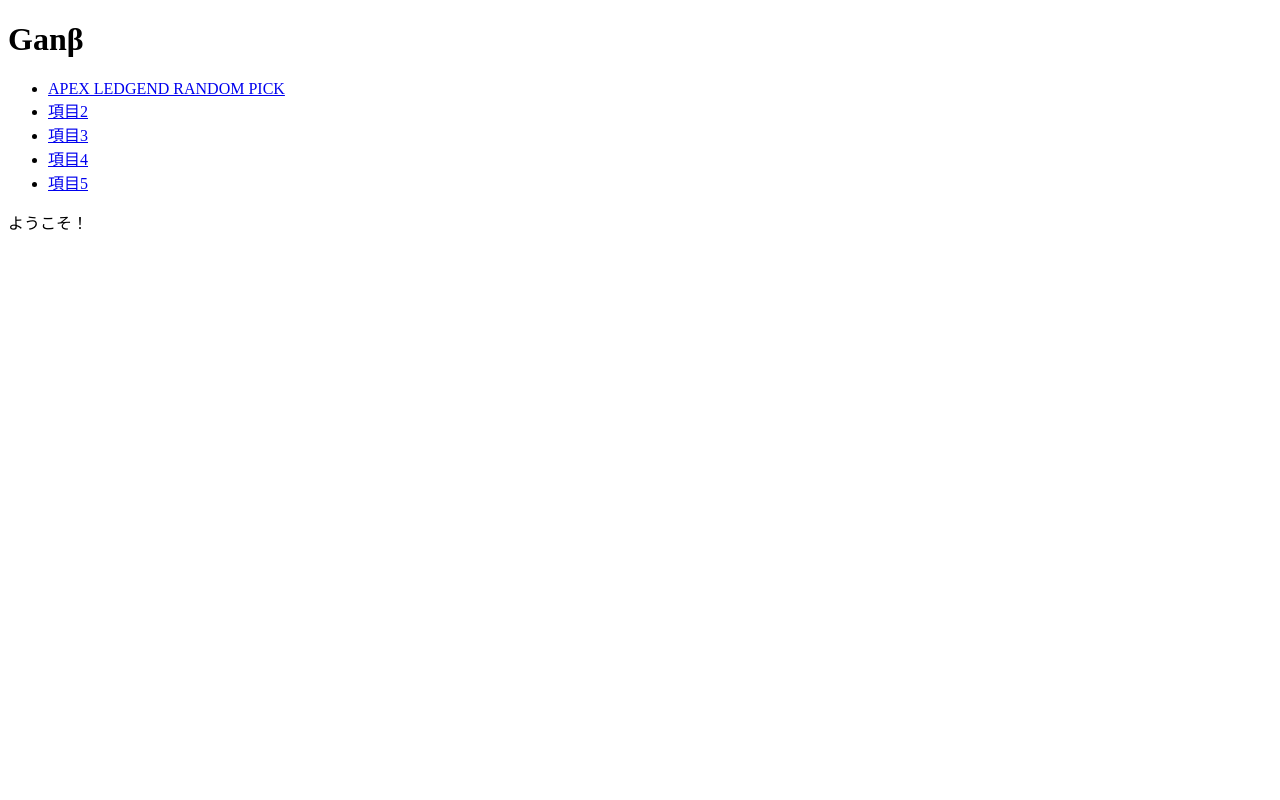
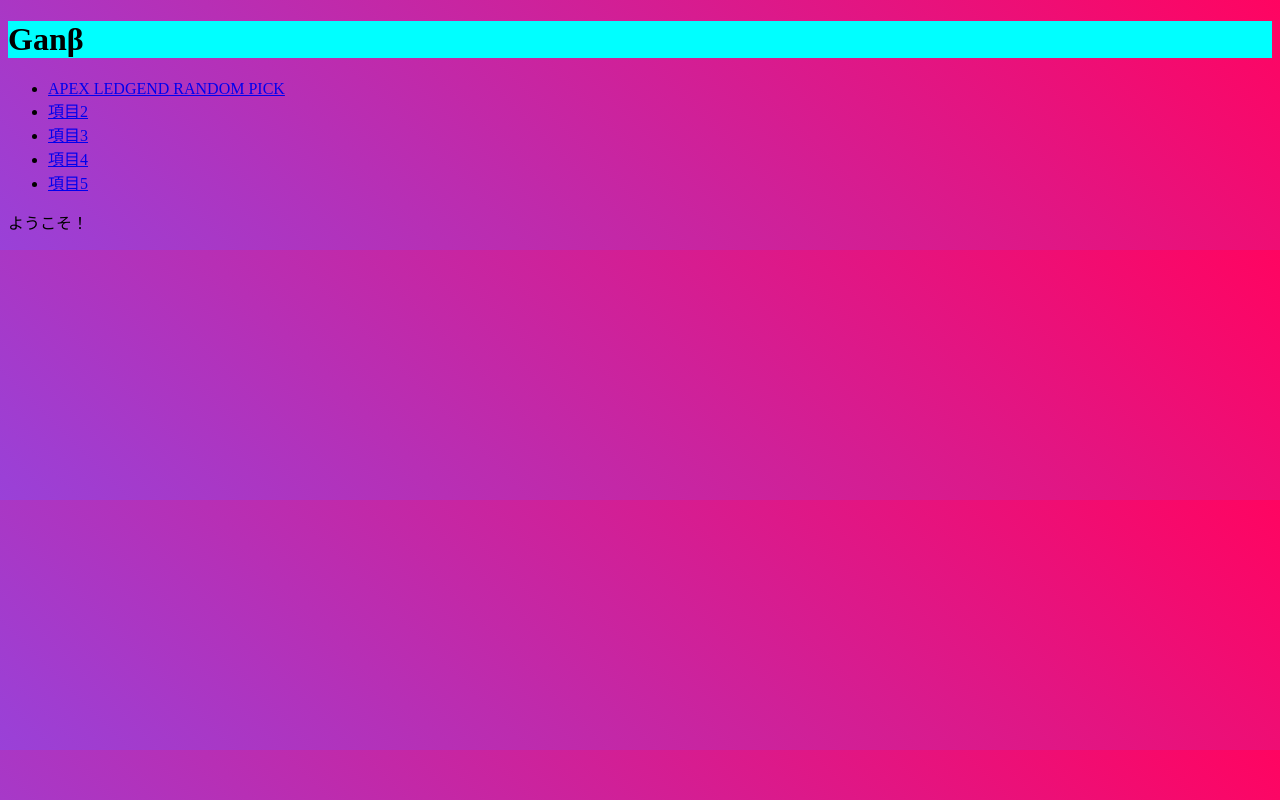
Before and after one commit to empire-uts/APEX-RANDOM-PICK, a plain HTML site: page index.html in a window 1280 px wide. Drawn offline with Linux system fonts and the light colour scheme.

Commit message:
iいろかわった

```diff
--- a/index.html
+++ b/index.html
@@ -2,6 +2,8 @@
 <html lang="ja">
   <head>
     <meta charset="UTF-8" />
+    <meta http-equiv="X-UA-Compatible" content="IE=edge">
+    <meta name="viewport" content="width=device-width, initial-scale=1.0">
     <link rel="stylesheet" href="style.css" />
     <title>Ganβ</title>
     <script async src="https://pagead2.googlesyndication.com/pagead/js/adsbygoogle.js?client=ca-pub-9971574294419776"
@@ -10,6 +12,8 @@
   <body>
     <header>
     <h1 class="title">Ganβ</h1>
+    </header>
+   <div>
      <nav class="nav">
        <ul class="menu-group">
          <li class="menu-item"><a href="index2.html">APEX LEDGEND RANDOM PICK</a></li>
@@ -19,7 +23,7 @@
          <li class="menu-item"><a href="#">項目5</a></li>
        </ul>
      </nav>
-  </header>
+   </div>
     <p>ようこそ！</p>
   </body>
 </html>
--- a/style.css
+++ b/style.css
@@ -8,3 +8,11 @@ img {
 #result {
   color: green;
 }
+
+header{
+  background-color: aqua;
+}
+
+body{
+background: linear-gradient(-135deg, #FF0461, #9941D8);
+}
```
Also changed, not shown: index2.html (+5 -1 lines). Lines whose indentation alone changed are shown as unchanged.
